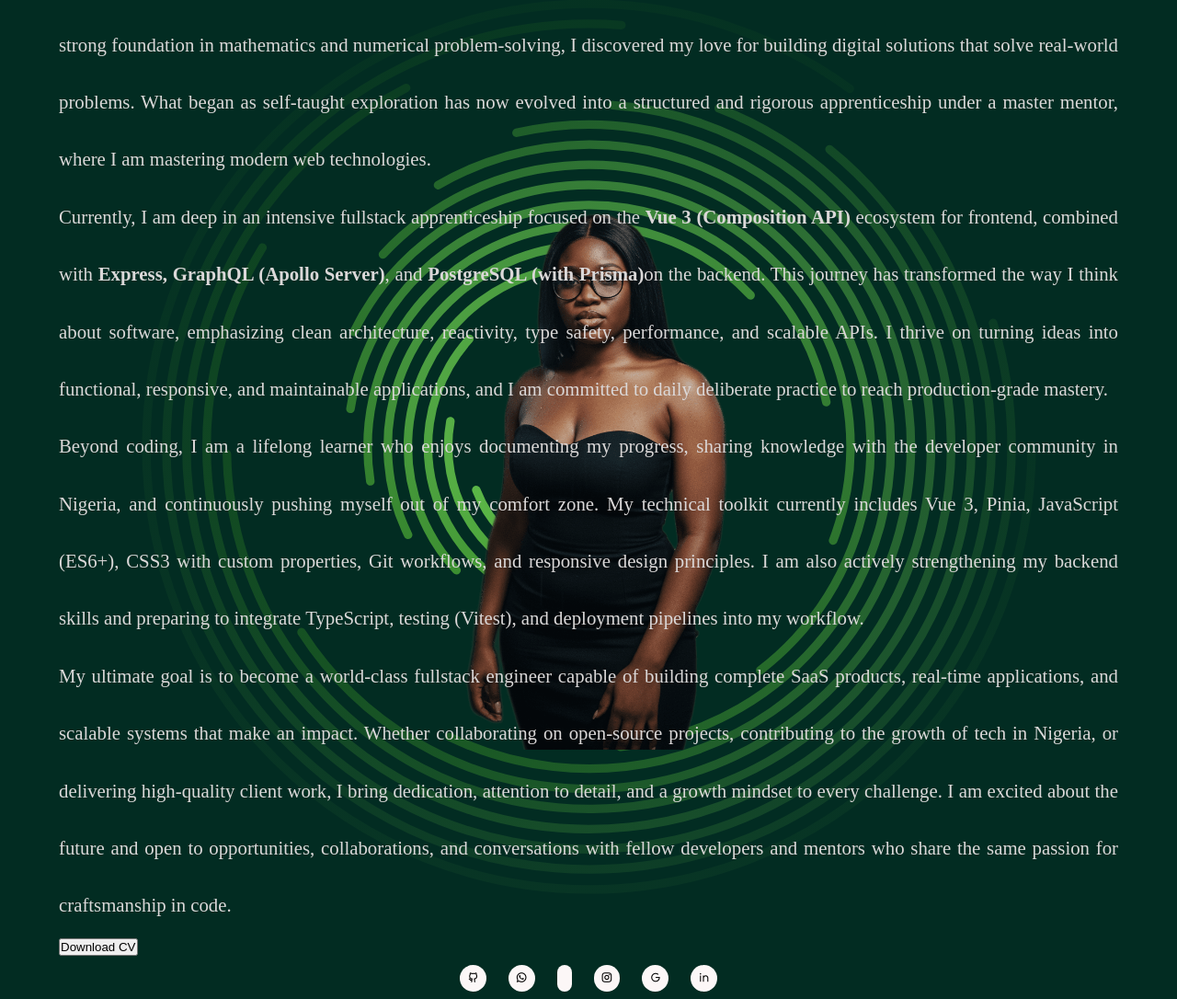
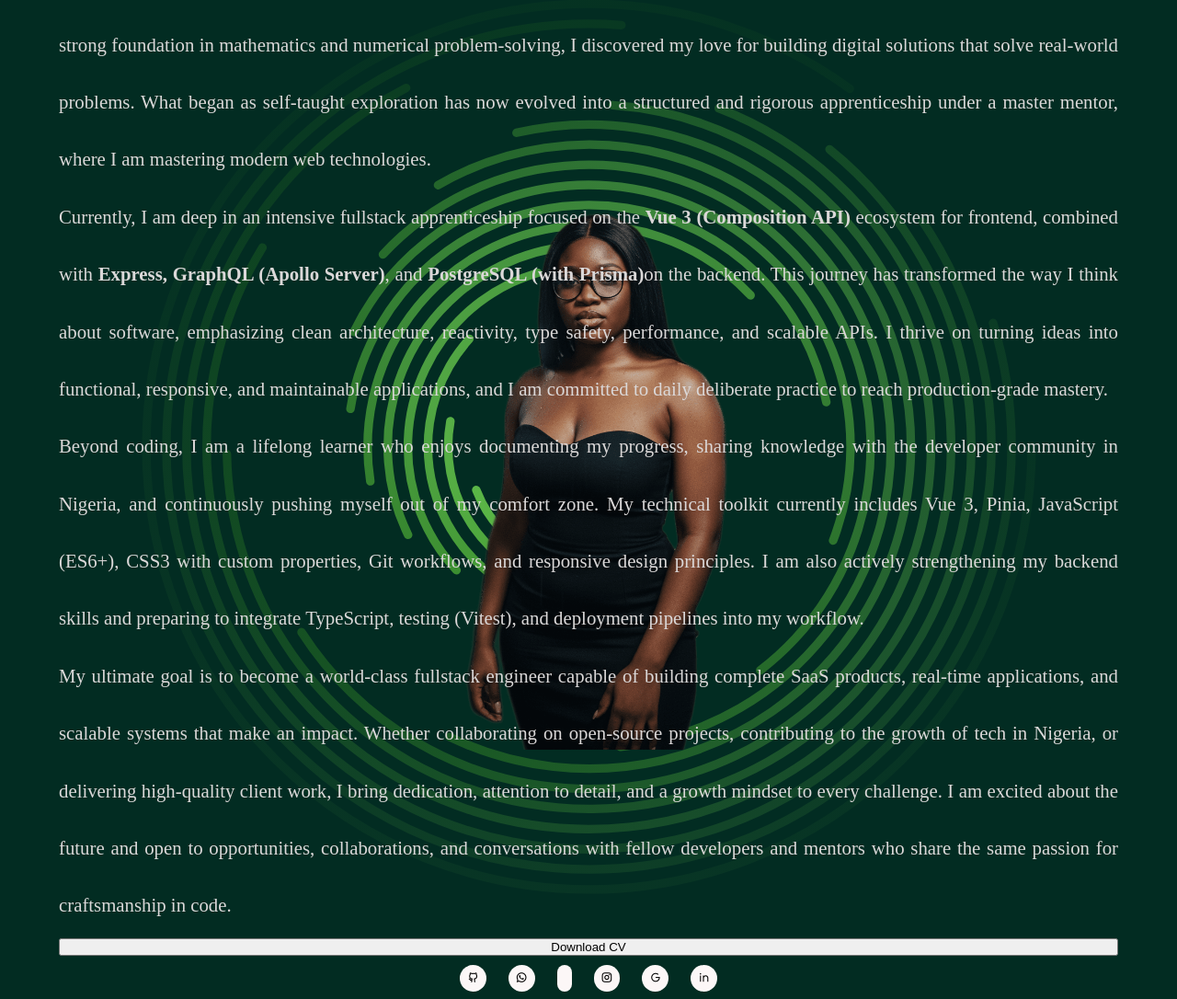
Before and after one commit to Lovethrech/my-main-portfolio, a Vue app: page /about in a window 1280 px wide. Shown: the part 186-1272 px from the top of the page at 92% size. Built offline with nearby package versions, Linux system fonts and the light colour scheme; some icons are missing.

Commit message:
working on the footer components.

```diff
--- a/src/components/about/AboutCVBtn.vue
+++ b/src/components/about/AboutCVBtn.vue
@@ -1,6 +1,5 @@
 <template>
     <div class="about-download-cv-ctn">
-
         <a href="" download="olaonipekun-dolapo-rachael-cv" class="link">
             <button class="about-download-cv">
                 Download CV
@@ -8,3 +7,12 @@
         </a>
     </div>
 </template>
+
+<style scoped>
+.about-download-cv-ctn, .about-download-cv{
+    width: 100%;
+}
+.about-download-cv{
+
+}
+</style>
```
